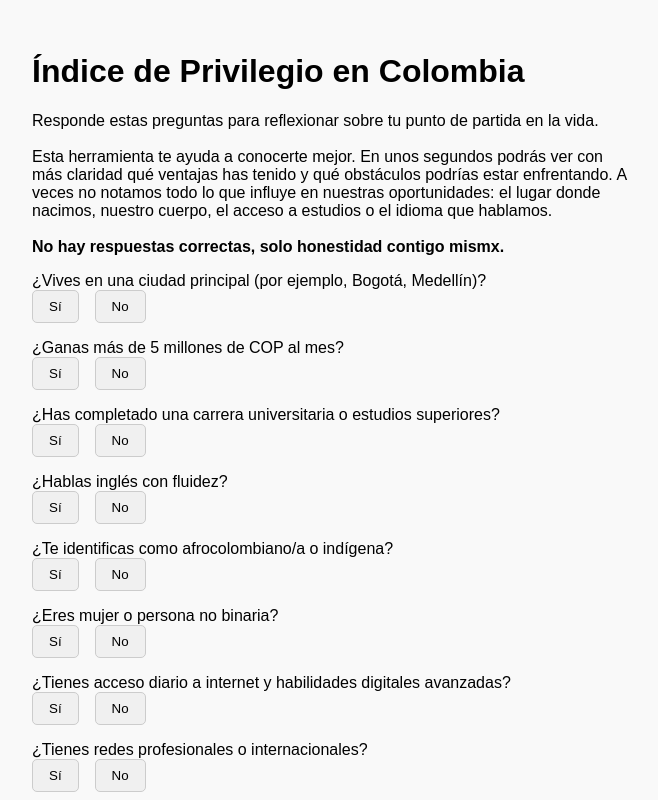
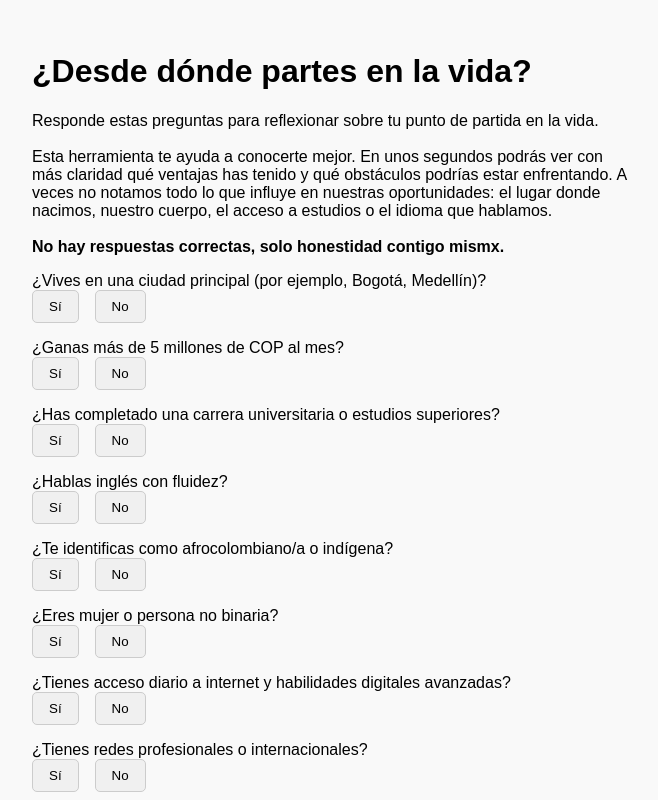
Before and after one commit to mayrabaez/privilege-index, a React (Vite) app: page / in a window 1280 px wide. Shown: the top 800 px of the page, without its empty margins (308-966 px from the left). Built offline with nearby package versions, Linux system fonts and the light colour scheme.

Commit message:
Update PrivilegeIndexApp.jsx

```diff
--- a/src/PrivilegeIndexApp.jsx
+++ b/src/PrivilegeIndexApp.jsx
@@ -37,7 +37,7 @@ export default function PrivilegeIndexApp() {
 
   return (
     <div style={{ padding: "2rem", maxWidth: "600px", margin: "0 auto" }}>
-      <h1>Índice de Privilegio en Colombia</h1>
+      <h1>¿Desde dónde partes en la vida?</h1>
     <p>
   Responde estas preguntas para reflexionar sobre tu punto de partida en la vida.<br /><br />
   Esta herramienta te ayuda a conocerte mejor. En unos segundos podrás ver con más claridad qué ventajas has tenido y qué obstáculos podrías estar enfrentando. A veces no notamos todo lo que influye en nuestras oportunidades: el lugar donde nacimos, nuestro cuerpo, el acceso a estudios o el idioma que hablamos.
```
